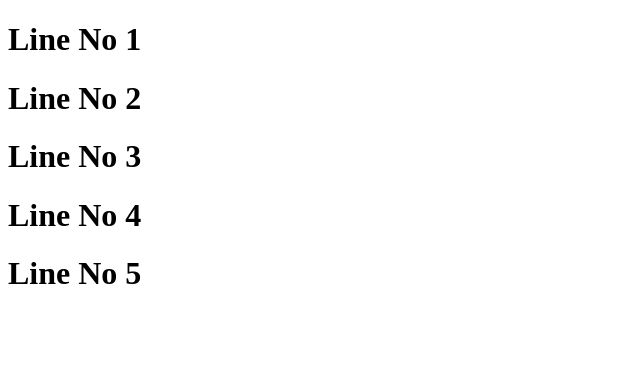
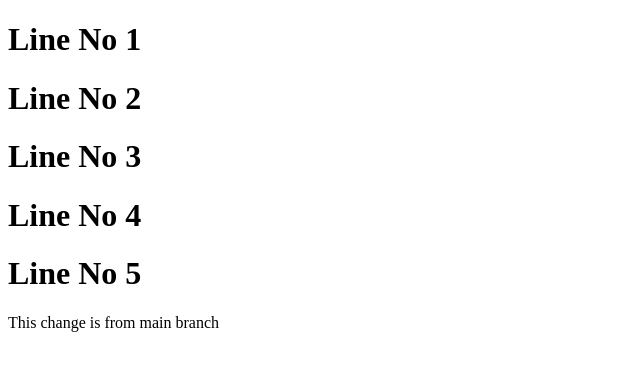
Before and after one commit to anikChandraDeb/demo, a plain HTML site: page index.html in a window 1280 px wide. Shown: the whole page, without its empty margins (0-640 px from the left). Drawn offline with Linux system fonts and the light colour scheme.

Commit message:
Change from main branch

```diff
--- a/index.html
+++ b/index.html
@@ -13,5 +13,7 @@
 
 
     <h1>Line No 5</h1>
+
+    <p>This change is from main branch</p>
 </body>
 </html>
```
